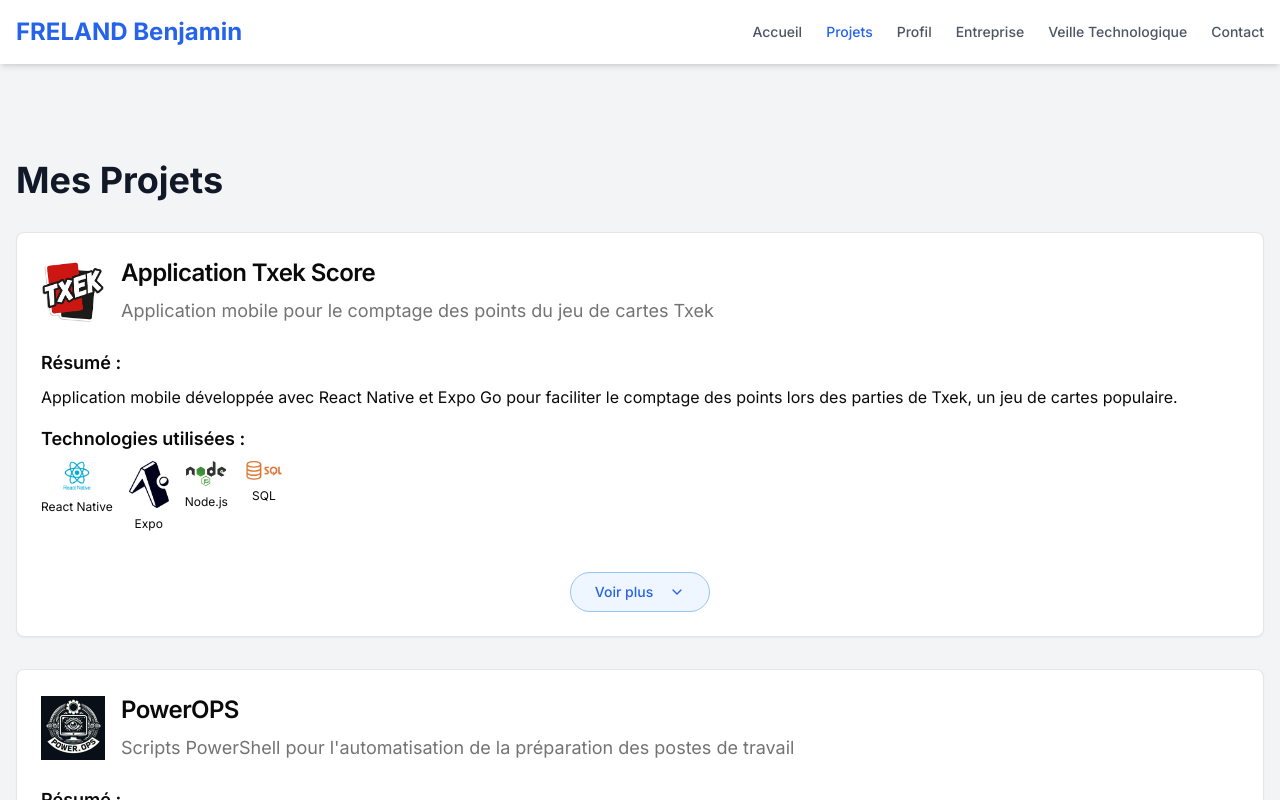
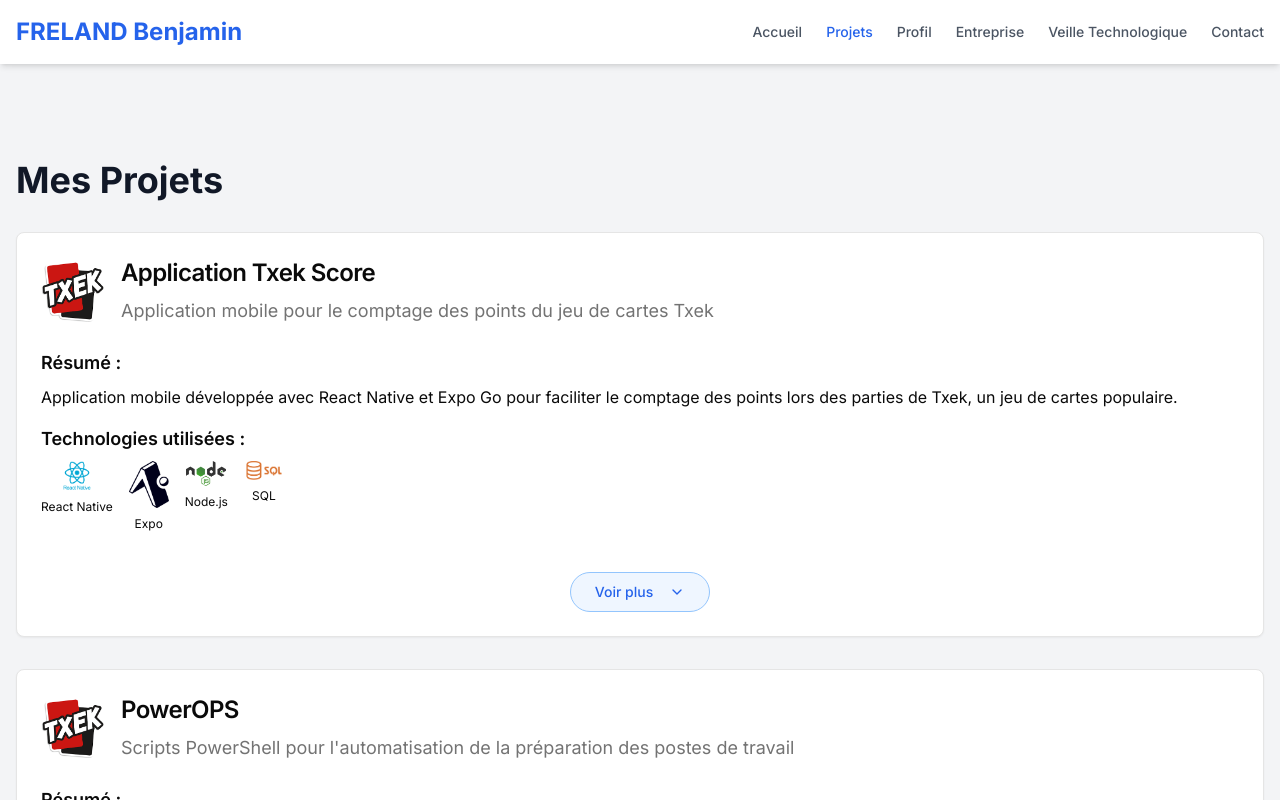
Before and after one commit to BiggiBiggi/portfolio_bts, a Next.js app: page /projets in a window 1280 px wide. Shown: the top 800 px of the page. Built offline with nearby package versions, Linux system fonts and the light colour scheme.

Commit message:
[Remove] Remove PowerOps Logo

```diff
--- a/app/projets/page.jsx
+++ b/app/projets/page.jsx
@@ -11,7 +11,7 @@ import windows from "../assets/images/windows.png";
 import powershell from "../assets/images/powershell.png";
 import sql from "../assets/images/sql.png";
 import expo_go from "../assets/images/expo_go.png";
-import powerOps from "../assets/images/PowerOps.png";
+// import powerOps from "../assets/images/PowerOps.png";
 import react_native from "../assets/images/react_native.png";
 import react from "../assets/images/react.png";
 import nodejs from "../assets/images/nodejs.png";
@@ -179,7 +179,7 @@ export default function Projets() {
         <ProjectCard
           title="PowerOPS"
           description="Scripts PowerShell pour l'automatisation de la préparation des postes de travail"
-          logoSrc={powerOps}
+          logoSrc={txek}
           techLogos={[
             { name: "PowerShell", src: powershell },
             { name: "Windows", src: windows },
--- a/package.json
+++ b/package.json
@@ -21,7 +21,6 @@
     "react": "^18",
     "react-dom": "^18",
     "sharp": "^0.33.5",
-    "swr": "^2.3.3",
     "tailwind-merge": "^2.5.5",
     "tailwindcss-animate": "^1.0.7"
   },
```
Also changed, not shown: app/assets/images/powerOps.png (deleted), 1 other file (tests, documents, lock files or other folders).
